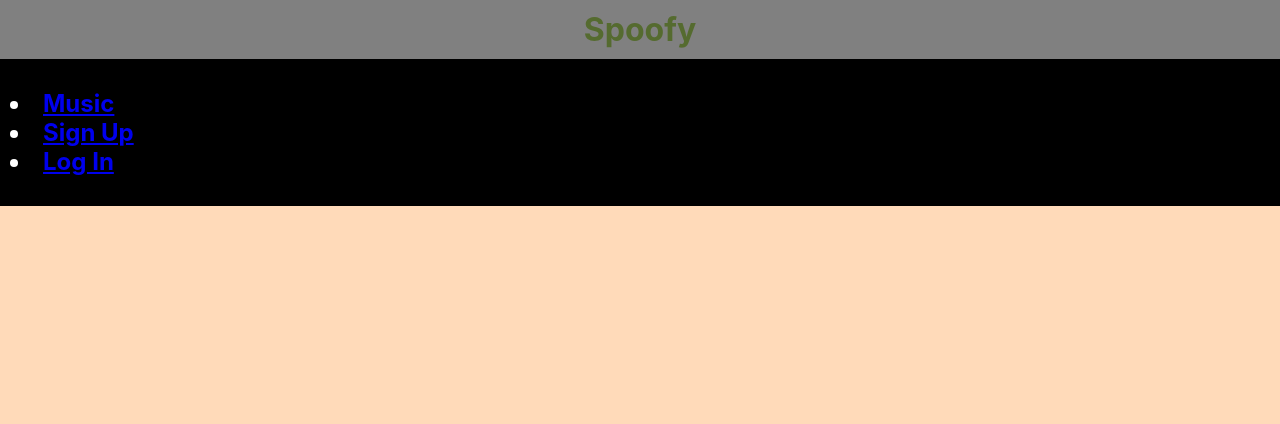
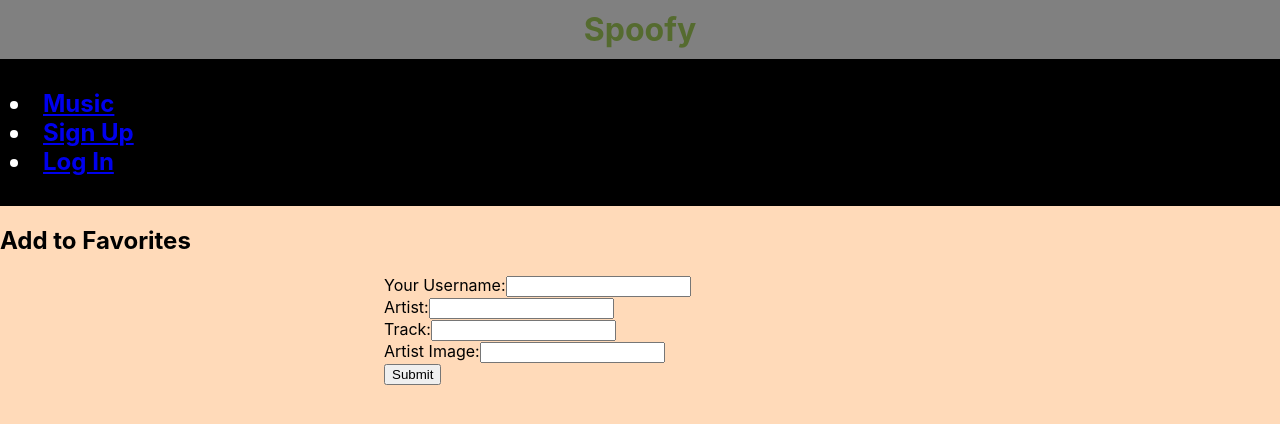
Before and after one commit to VickM12/unitThree_frontEnd, a React (Create React App) app in the folder spoofy/: page /spoofycreate in a window 1280 px wide. Shown: the top 424 px of the page. Built offline with nearby package versions, Linux system fonts and the light colour scheme.

Commit message:
Added a SpoofyCreate component. Able to create a favorite and it is populating in the database. Now need to get a favorites section to show all user created favorites.

```diff
--- a/spoofy/src/App.js
+++ b/spoofy/src/App.js
@@ -6,6 +6,7 @@ import NavBar from "./components/NavBar/NavBar";
 import SignUpForm from "./components/SignUpForm/SignUpForm";
 import LogInForm from "./components/LoginForm/LoginForm";
 import LogOut from "./components/LogOut/LogOut";
+import SpoofyCreate from "./components/SpoofyCreate/SpoofyCreate"
 import "./App.css";
 import MusicInfo from './components/MusicInfo/MusicInfo';
 
@@ -17,8 +18,6 @@ const App = () => {
     password: "",
     isLoggedIn: false,
   });
-
-
 
   const [isLoggedIn, setIsLoggedIn] = useState(false);
   const [allMusic, setAllMusic] = useState({})
@@ -111,6 +110,9 @@ const App = () => {
     }
   };
 
+
+
+
   return (
     <div>
       <NavBar isLoggedIn={isLoggedIn} />
@@ -176,7 +178,17 @@ const App = () => {
           )}
         }
         />
+        <Route
+            path="/spoofycreate"
+            render={(props) => {
+              return (
+                 <SpoofyCreate isLoggedIn={isLoggedIn}
+                 />
+                )
+              }}
+            />
     </Router>
+
       </div>
 
     </div>
--- a/spoofy/src/components/MusicInfo/MusicInfo.js
+++ b/spoofy/src/components/MusicInfo/MusicInfo.js
@@ -32,7 +32,6 @@ export default function MusicInfo(props) {
 				<a href={props.allMusic.data[11].preview}><button>Click Here to listen to {props.allMusic.data[11].title_short}</button></a>
 				<h3>Track Title: {props.allMusic.data[12].title_short}</h3>
 				<a href={props.allMusic.data[12].preview}><button>Click Here to listen to {props.allMusic.data[12].title_short}</button></a>
-
 			</div>
 		</>
 	);
--- a/spoofy/src/components/NavBar/NavBar.js
+++ b/spoofy/src/components/NavBar/NavBar.js
@@ -14,14 +14,21 @@ function NavBar(props) {
         <a href="/logout">Log Out</a>
       </li>
     );
-  } else {
+  }if (props.isLoggedIn) {
     navBarItems.push(
       <li key={3}>
+        <a href="/spoofycreate">Add to Favorites</a>
+      </li>
+    );
+  }
+  else {
+    navBarItems.push(
+      <li key={4}>
         <a href="/signup">Sign Up</a>
       </li>
     );
     navBarItems.push(
-      <li key={4}>
+      <li key={5}>
         <a href="/users/login">Log In</a>
       </li>
     );
--- /dev/null
+++ b/spoofy/src/components/SpoofyCreate/SpoofyCreate.js
@@ -0,0 +1,66 @@
+import React, { useState } from 'react';
+
+import axios from 'axios'
+
+
+function SpoofyCreate(props) {
+    const [spoofyState, setSpoofyState] = useState({
+        username: "",
+        artist: "",
+        track: "",
+        image: "",
+    });
+
+    const handleSpoofyInput = (event) => {
+        setSpoofyState({ ...spoofyState, [event.target.name]: event.target.value });
+    };
+
+    const handleSpoofySubmit = async (event) => {
+        event.preventDefault();
+        try {
+            const response = await axios.post("http://localhost:8000/api/music", {
+                username: spoofyState.username,
+                artist: spoofyState.artist,
+                track: spoofyState.track,
+                image: spoofyState.image,
+            });
+            console.log(response);
+        } catch (error) {
+            console.log(error);
+        }
+    };
+    return (
+        <div>
+            <h2>Add to Favorites</h2>
+            <form>
+            <div>
+                    <label htmlFor="username">
+                        Your Username:
+                    </label>
+                    <input type="text" name="username" onChange={handleSpoofyInput} />
+                </div>
+                <div>
+                    <label htmlFor="artist">
+                        Artist:
+                    </label>
+                    <input type="text" name="artist" onChange={handleSpoofyInput} />
+                </div>
+                <div>
+                    <label htmlFor="track">
+                        Track:
+                    </label>
+                    <input type="text" name="track" onChange={handleSpoofyInput} />
+                </div>
+                <div>
+                    <label htmlFor="image">
+                        Artist Image:
+                    </label>
+                    <input type="text" name="image" onChange={handleSpoofyInput} />
+                </div>
+                <input value="Submit" type="submit" onClick={handleSpoofySubmit} />
+            </form>
+        </div>
+    );
+}
+
+export default SpoofyCreate;
```
